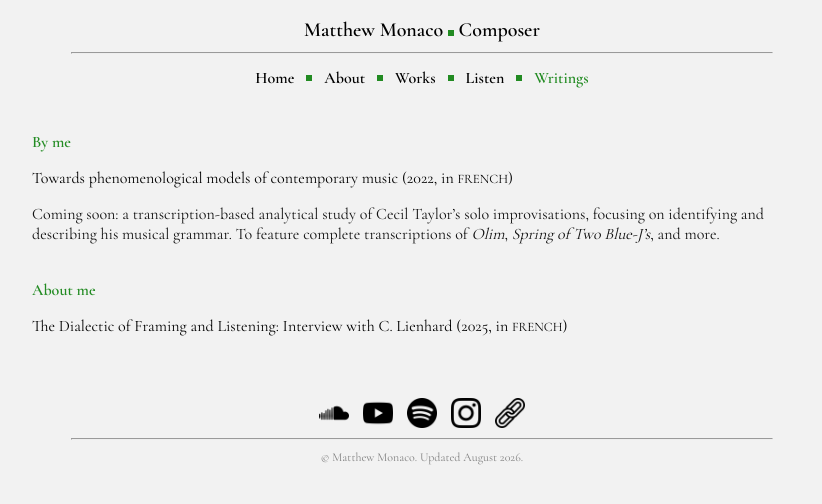
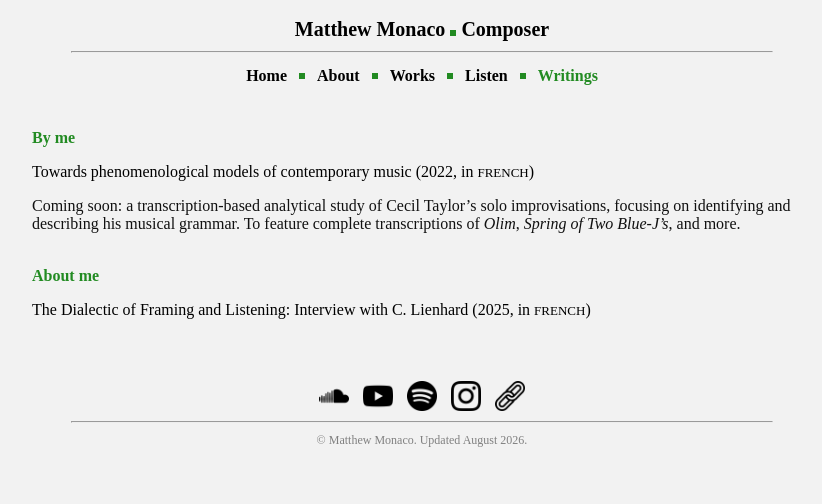
Before and after one commit to matthew-monaco/matthew-monaco.github.io, a Jekyll site: the page built from writings.md, in a window 1280 px wide. Shown: the top 504 px of the page, without its empty margins (218-1040 px from the left). Built offline with Jekyll 4.4.1, drawn with Linux system fonts in a browser that asks for light colours.

Commit message:
Update default.html

```diff
--- a/_layouts/default.html
+++ b/_layouts/default.html
@@ -6,7 +6,7 @@
 
   <title>{{ page.title }}</title>
   <link rel="stylesheet" href="/assets/style.css" />
-  <link href="https://fonts.googleapis.com/css2?family=Cormorant+Garamond:wght@300;400;500;600&display=swap" rel="stylesheet">
+  <link href="https://fonts.googleapis.com/css2?family=Josefin+Sans:wght@300;400;500;600&display=swap" rel="stylesheet">
   <link rel="icon" type="image/png" href="Green_M.png">
 </head>
 
```
